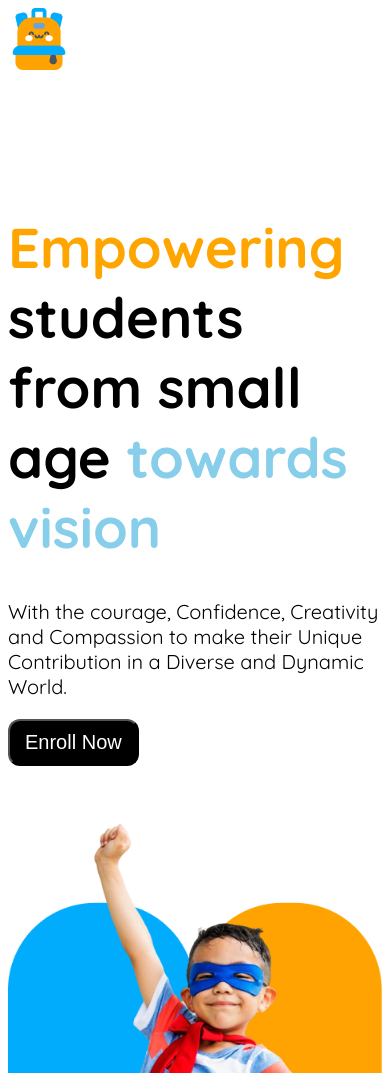
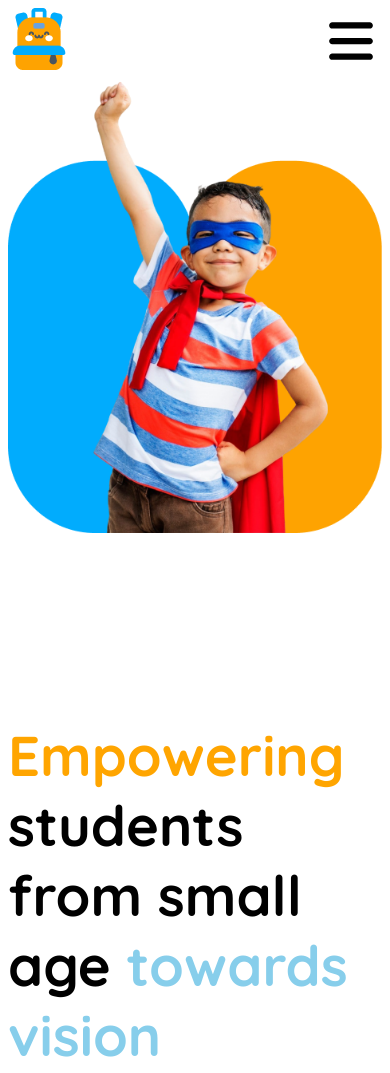
Before and after one commit to akkasali-dev/assignment-2, a plain HTML site: page index.html in a window 390 px wide. Shown: the top 1073 px of the page. Drawn offline with Linux system fonts and the light colour scheme.

Commit message:
added bar icon commit

```diff
--- a/index.html
+++ b/index.html
@@ -24,6 +24,7 @@
             <div>
                 <button class="btn">Contact</button>
             </div>
+            <img class="bar-icon" src="assets/bars.svg" alt="">
         </nav>
         <div class="banner">
             <div class="banner-container">
--- a/styles/index.css
+++ b/styles/index.css
@@ -65,6 +65,12 @@
 .item-color3{
   background-color: #5D58F0;
 }
+.bar-icon{
+  width: 200px;
+  height: 50px;
+  display: none;
+}
+
 
 /* nav related styles */
 .navbar{
@@ -288,7 +294,7 @@ footer{
     grid-template-columns: repeat(1, 1fr);
   }
   .banner{
-    flex-direction: column;
+    flex-direction: column-reverse;
   }
   .card{
     text-align: center;
@@ -306,4 +312,8 @@ footer{
   .kids-description{
     margin-left: 20px;
   }
+  .bar-icon{
+    display: block;
+    margin-left:250px ;
+  }
 }
```
Also changed, not shown: assets/bars.svg (added).
